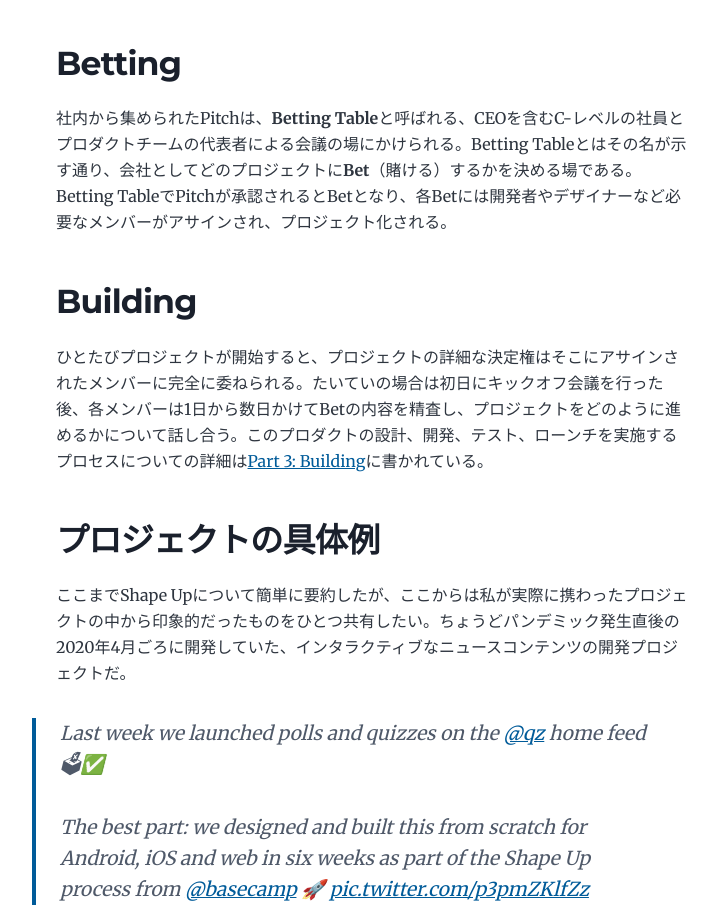
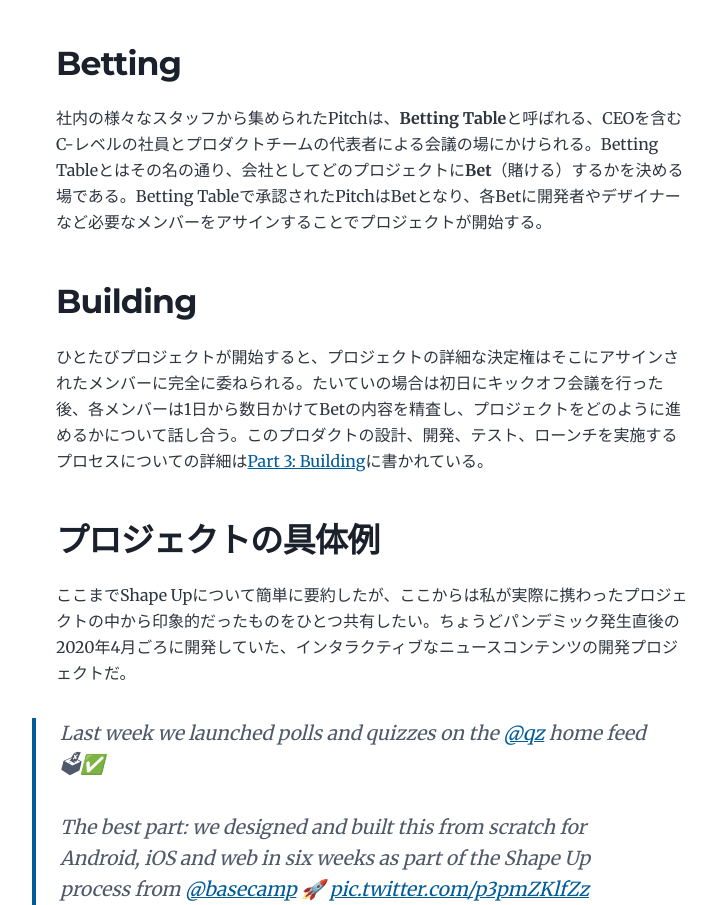
Before and after one commit to tatsuyaoiw/website, a Gatsby site: page /ja/basecamp-shape-up/ in a window 1280 px wide. Shown: the part 2116-3021 px from the top of the page, without its empty margins (268-985 px from the left). Built offline with nearby package versions, Linux system fonts and the light colour scheme; Gatsby itself is replaced by a stand-in of ours.

Commit message:
Update post

```diff
--- a/content/blog/ja/basecamp-shape-up/index.md
+++ b/content/blog/ja/basecamp-shape-up/index.md
@@ -39,7 +39,7 @@
 
 ## Betting
 
-社内から集められたPitchは、**Betting Table**と呼ばれる、CEOを含むC-レベルの社員とプロダクトチームの代表者による会議の場にかけられる。Betting Tableとはその名が示す通り、会社としてどのプロジェクトに**Bet**（賭ける）するかを決める場である。Betting TableでPitchが承認されるとBetとなり、各Betには開発者やデザイナーなど必要なメンバーがアサインされ、プロジェクト化される。
+社内の様々なスタッフから集められたPitchは、**Betting Table**と呼ばれる、CEOを含むC-レベルの社員とプロダクトチームの代表者による会議の場にかけられる。Betting Tableとはその名の通り、会社としてどのプロジェクトに**Bet**（賭ける）するかを決める場である。Betting Tableで承認されたPitchはBetとなり、各Betに開発者やデザイナーなど必要なメンバーをアサインすることでプロジェクトが開始する。
 
 ## Building
 
```
